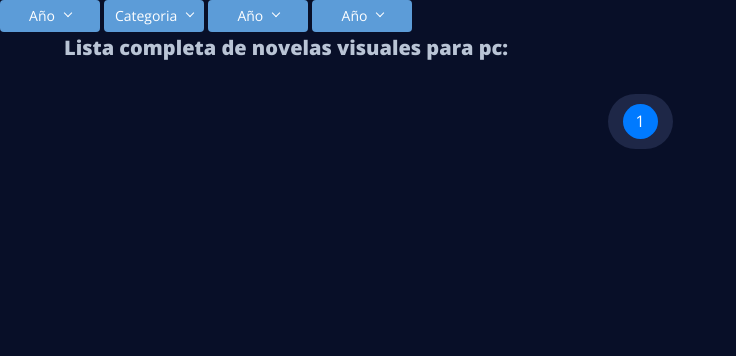
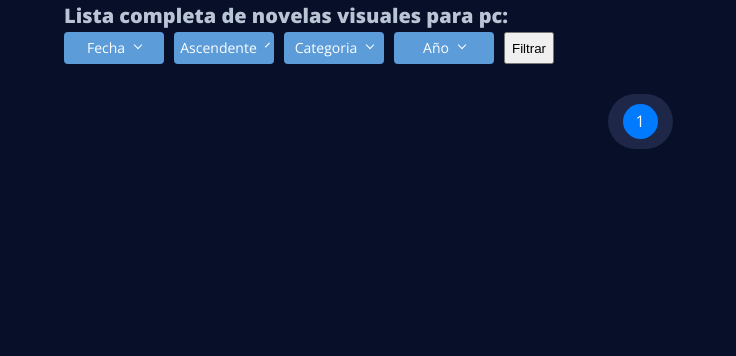
Before and after one commit to avillaq/Biblioteca-Novelas-Visuales, a Django app: page /directorio in a window 1280 px wide. Shown: the part 64-420 px from the top of the page, without its empty margins (0-736 px from the left). Run offline with Django 5.2, Linux system fonts and the light colour scheme; data that the repository does not hold is empty; parts of the project's set-up code (start-up, migrations or seed data) failed here and were passed over; some libraries are stand-ins or nearby versions.

Commit message:
Update form styling and add new options

```diff
--- a/VNDisplay/forms.py
+++ b/VNDisplay/forms.py
@@ -1,3 +1,4 @@
+from datetime import datetime
 from django import forms
 from .models import Post, Category
 from django.db.models import Min, Max
@@ -13,15 +14,33 @@ class PostFilterForm(forms.Form):
         ('name', 'Nombre'),
     ]
 
-    # Campo select para : fecha, nombre (por defecto fecha)
-    sort_field = forms.ChoiceField(choices=SORT_FIELD_CHOICES, initial='date', widget=forms.Select())
 
-    # Campo select para : ascendentemente o descendentemente
-    sort_order = forms.ChoiceField(choices=SORT_ORDER_CHOICES, initial='asc', widget=forms.Select())
+    sort_field = forms.ChoiceField(
+        choices=SORT_FIELD_CHOICES,
+        initial='date',
+        widget=forms.Select(attrs={'class': 'custom-select', 'placeholder': 'Fecha', 'style': 'display: none;'}),
+        label=False
+    )
 
-    # Campo select para : categoria ( sacados del modelo Category)
-    category = forms.ModelChoiceField(queryset=Category.objects.all(), required=False, widget=forms.Select())
+    sort_order = forms.ChoiceField(
+        choices=SORT_ORDER_CHOICES,
+        initial='asc',
+        widget=forms.Select(attrs={'class': 'custom-select', 'placeholder': 'Ascendente', 'style': 'display: none;'}),
+        label=False
+    )
 
-    # Campo select para : año (es una lista de años de los post)
-    YEAR_CHOICES = [(r,r) for r in range(2010, 2025)]
-    year = forms.ChoiceField(choices=YEAR_CHOICES, required=False, widget=forms.Select())
+    category = forms.ModelChoiceField(
+        queryset=Category.objects.all(),
+        required=False,
+        widget=forms.Select(attrs={'class': 'custom-select', 'placeholder': 'Categoria', 'style': 'display: none;'}),
+        label=False,
+        empty_label="Categoria"
+    )
+    current_year = datetime.now().year
+    YEAR_CHOICES = [("", "Año")] + [(r,r) for r in range(2013, current_year + 1)]
+    year = forms.ChoiceField(
+        choices=YEAR_CHOICES,
+        required=False,
+        widget=forms.Select(attrs={'class': 'custom-select', 'placeholder': 'Año', 'style': 'display: none;'}),
+        label=False,
+    )
--- a/VNDisplay/static/css/style.css
+++ b/VNDisplay/static/css/style.css
@@ -421,8 +421,10 @@ footer {
     }
 }
 
-.center {
-    display: inline-block;
+/* Filter */
+.main-container form{
+    display: flex;
+    gap: 10px;
 }
 
 /** Custom Select **/
@@ -474,6 +476,7 @@ footer {
     border-radius: 4px;
     background: #fff;
     transition: all .3s ease-in-out;
+    z-index: 2;
 
     opacity: 0;
     visibility: hidden;
--- a/VNDisplay/static/js/main.js
+++ b/VNDisplay/static/js/main.js
@@ -2,11 +2,8 @@ const customSelects = document.querySelectorAll(".custom-select");
 
 customSelects.forEach(function(select) {
     const classes = select.getAttribute("class");
-    const id = select.getAttribute("id");
-    const name = select.getAttribute("name");
-
     let template = `<div class="${classes}">
-                                        <span class="custom-select-trigger">${select.getAttribute("placeholder")}</span>
+                                        <span class="custom-select-trigger">${select.selectedOptions[0].text}</span>
                                         <div class="custom-options">`;
 
     const options = select.querySelectorAll("option");
@@ -44,8 +41,10 @@ const customOptions = document.querySelectorAll(".custom-option");
 customOptions.forEach(function(option) {
     option.addEventListener("click", function(e) {
 
-        /*const select = this.closest(".custom-options").querySelector("span");
-        select.value = this.getAttribute("data-value");*/
+        // Set the value of the original select element
+        const select = this.closest(".custom-select").previousElementSibling;
+        select.value = this.getAttribute("data-value");
+        console.log(select.value);
 
         const options = this.closest(".custom-options").querySelectorAll(".custom-option");
         options.forEach(function(option) {
--- a/VNDisplay/template/directory.html
+++ b/VNDisplay/template/directory.html
@@ -3,51 +3,7 @@
 
 {% block section %}
 
-<div class="filter-container">
-    <!-- <form method="get">
-        {{ form.as_p }}
-        <button type="submit">Filtrar</button>
-    </form> -->
 
-
-
-
-
-    <div class="center">
-        <select name="sources" id="sources" class="custom-select sources" placeholder="Año" style="display: none;">
-            <option value="profile">Profile</option>
-            <option value="word">Word</option>
-            <option value="hashtag">Hashtag</option>
-        </select>
-    </div>
-
-    <div class="center">
-        <select name="sources" id="sources" class="custom-select sources" placeholder="Categoria" style="display: none;">
-            <option value="profile">Profile</option>
-            <option value="word">Word</option>
-            <option value="hashtag">Hashtag</option>
-        </select>
-    </div>
-    <div class="center">
-        <select name="sources" id="sources" class="custom-select sources" placeholder="Año" style="display: none;">
-            <option value="profile">Profile</option>
-            <option value="word">Word</option>
-            <option value="hashtag">Hashtag</option>
-        </select>
-    </div>
-    <div class="center">
-        <select name="sources" id="sources" class="custom-select sources" placeholder="Año" style="display: none;">
-            <option value="profile">Profile</option>
-            <option value="word">Word</option>
-            <option value="hashtag">Hashtag</option>
-        </select>
-    </div>
-
-
-
-
-
-</div>
 
 
 {% endblock %}
@@ -56,6 +12,20 @@
 {% block content %}
 <div class="main-container">
     <h3 class="subtitle-text">Lista completa de novelas visuales para pc: </h3>
+
+    <form method="get" class="filter-container">
+        {{ form }}
+        <input type="submit" value="Filtrar"></input>
+    </form>
+
+    <!--  <div>
+            <select class="custom-select" placeholder="Año" style="display: none;">
+                <option value="profile">Profile</option>
+                <option value="word">Word</option>
+                <option value="hashtag">Hashtag</option>
+            </select>
+        </div>
+     -->
 
 
     <div class="cards-container">
--- a/VNDisplay/views.py
+++ b/VNDisplay/views.py
@@ -28,7 +28,8 @@ def directory(request):
     if request.method == 'GET' and request.GET: """
     form = PostFilterForm(request.GET)
     if form.is_valid():
-        print(f"es valido")
+        print(f"Form is valid: {form.cleaned_data}")
+        form = PostFilterForm(request.GET)
     else:
         form = PostFilterForm()
 
```
